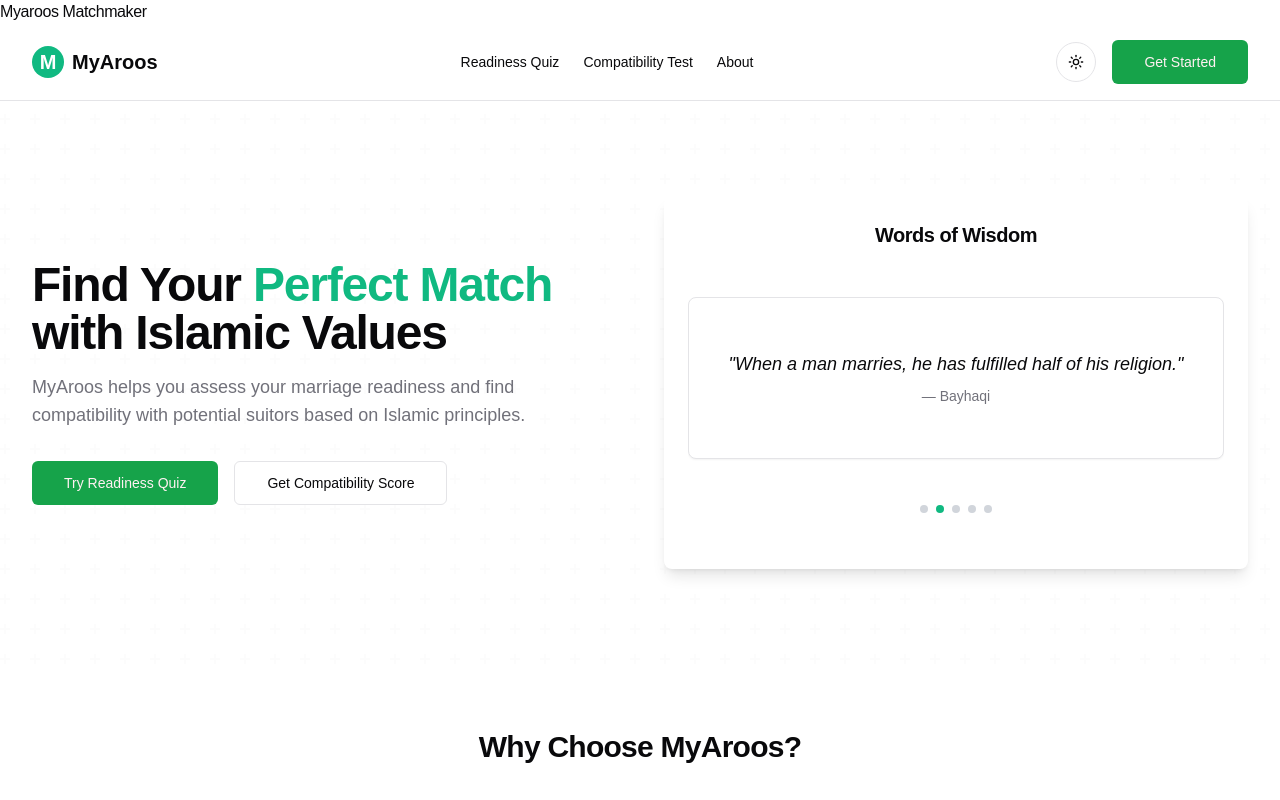
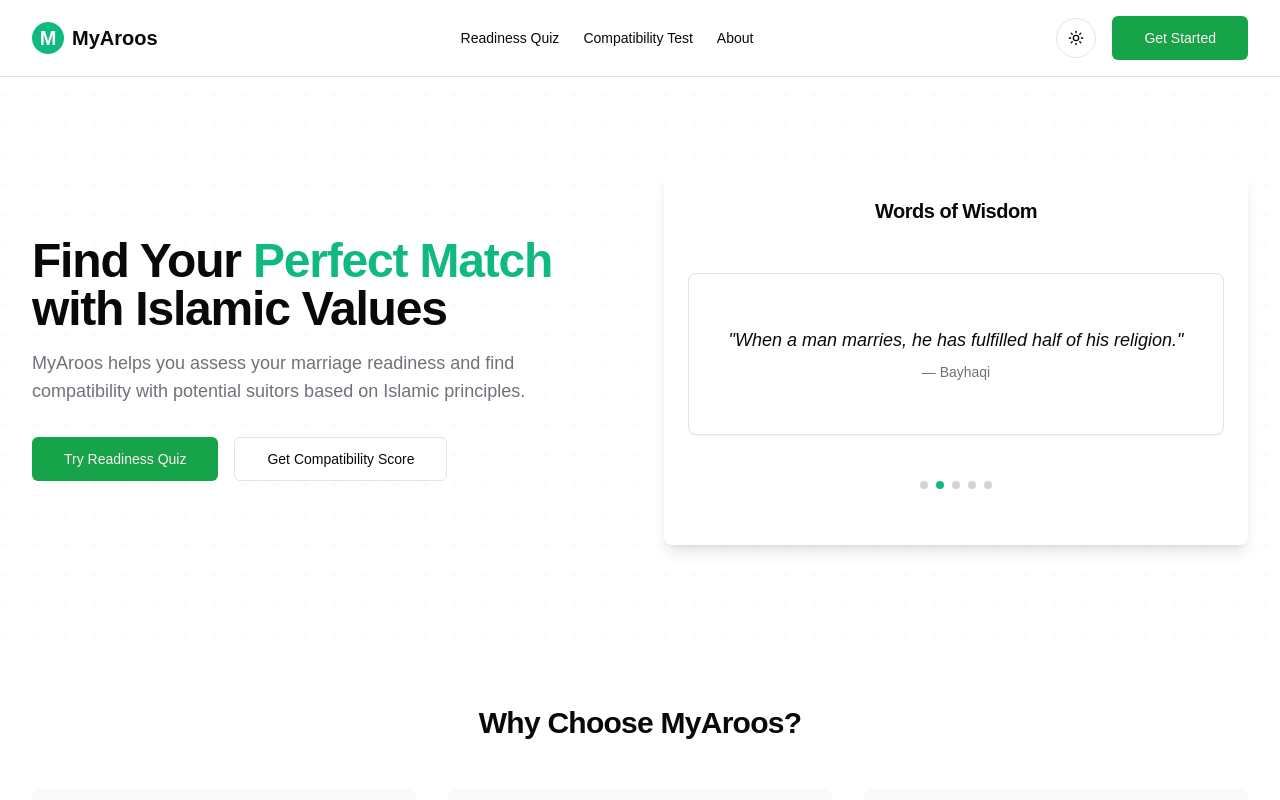
Before and after one commit to kolapoimam/myaroos-matchmaker, a React (Vite) app: page / in a window 1280 px wide. Shown: the top 800 px of the page. Built offline with nearby package versions, Linux system fonts and the light colour scheme.

Commit message:
Update App.tsx

```diff
--- a/src/App.tsx
+++ b/src/App.tsx
@@ -16,7 +16,6 @@ const App = () => (
   <QueryClientProvider client={queryClient}>
     <TooltipProvider>
       <div>
-        <h1>Myaroos Matchmaker</h1> {/* Add this to test */}
         <DefaultToaster />
         <SonnerToaster />
         <BrowserRouter>
```
